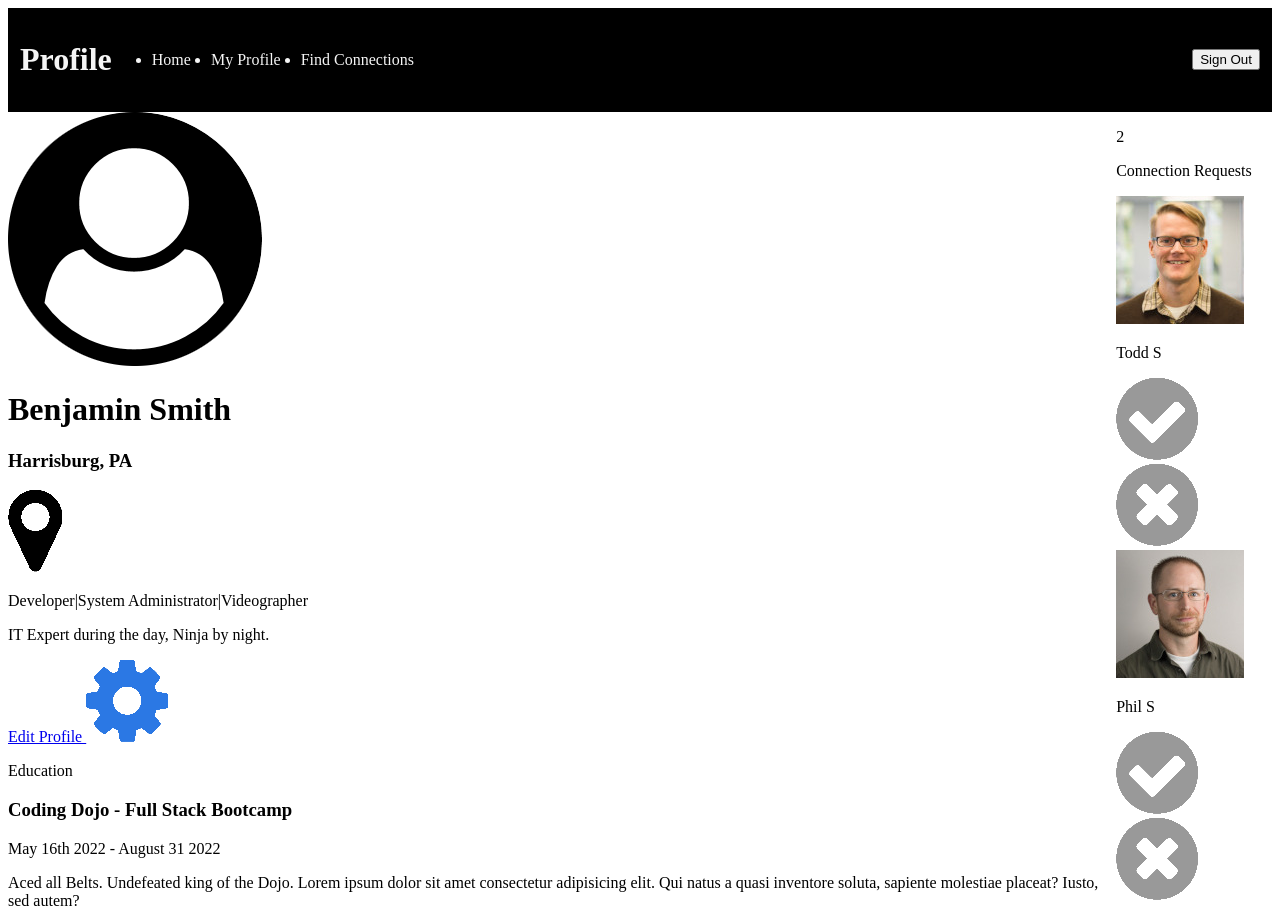
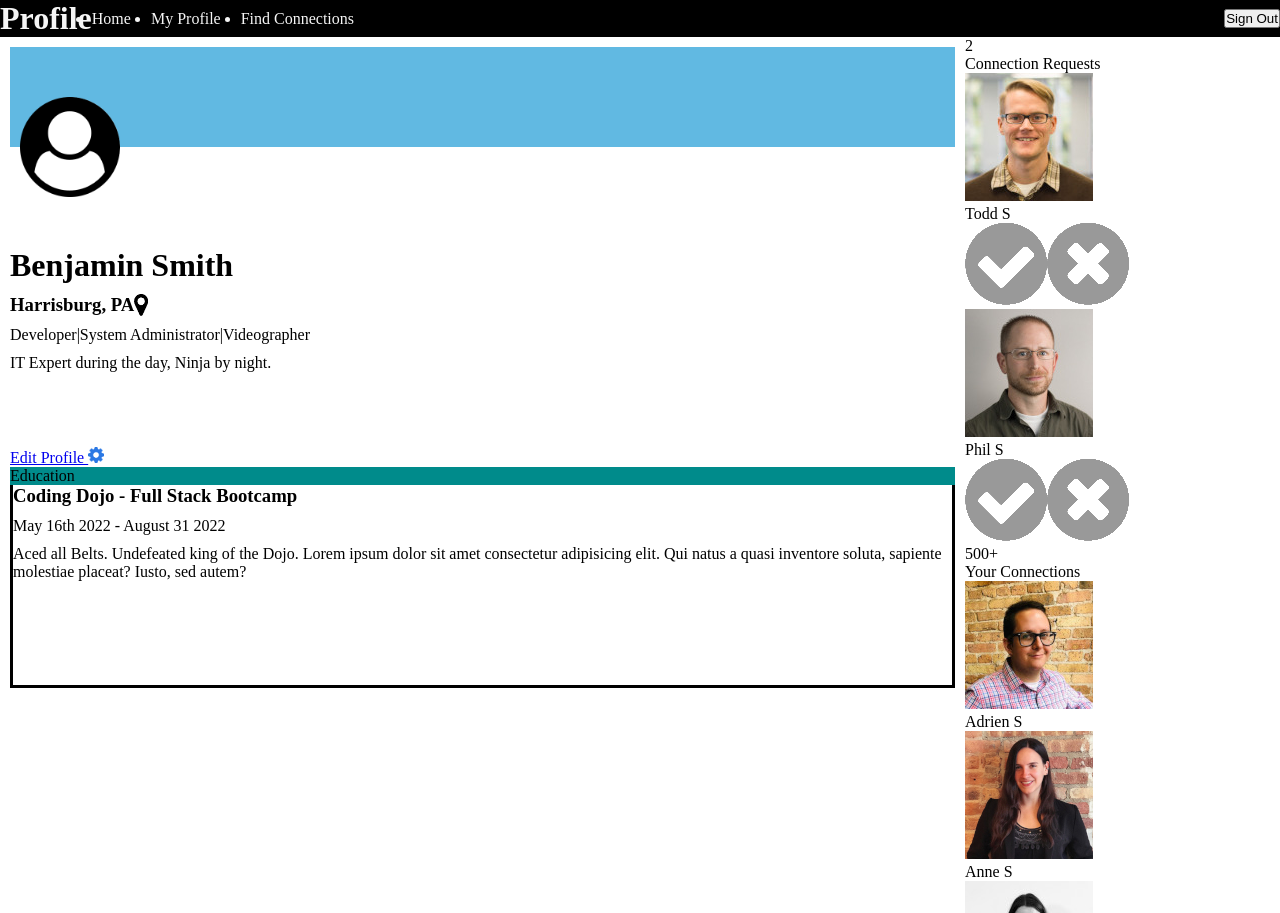
Before and after one commit to BenSmith2/WFMAY2022, a plain HTML site: page Day4/Lego/index.html in a window 1280 px wide. Shown: the top 913 px of the page. Drawn offline with Linux system fonts and the light colour scheme.

Commit message:
Forfeiture

```diff
--- a/Day4/Lego/index.html
+++ b/Day4/Lego/index.html
@@ -27,15 +27,19 @@
 
             <div class="userCard">
                 <div class="userTopBanner"></div>
-                <img src="./img/user-circle.png" alt="">
+                <img class = "profilePicture" src="./img/user-circle.png" alt="">
                 <div class="userMain">
-                    <div class="userBody">
-                        <div class="name"><h1>Benjamin Smith</h1></div>
-                        <div class="location"><h3>Harrisburg, PA</h3><img src="img/map-marker.png" alt=""></div>
-                        <div class="titles"><p>Developer|System Administrator|Videographer</p></div>
-                        <div class="about"><p>IT Expert during the day, Ninja by night.</p></div>
+                    <div class="userBodyTop">
+                        <div class="userBody">
+                            <div class="name"><h1>Benjamin Smith</h1></div>
+                            <div class="location"><h3>Harrisburg, PA</h3><img src="img/map-marker.png" alt="Map Marker Icon"></div>
+                            <div class="titles"><p>Developer|System Administrator|Videographer</p></div>
+                            <div class="about"><p>IT Expert during the day, Ninja by night.</p></div>
+                        </div>
                     </div>
-                    <div class="userFooter"><a href="www.google.com">Edit Profile <img src="img/gear.png" alt="gear"></a></div>
+                    <div class="userBodyFooter">
+                        <div class="userFooter"><a href="www.google.com">Edit Profile <img class="gearIcon" src="img/gear.png" alt="gear"></a></div>
+                    </div>
                 </div>
             </div>
 
--- a/Day4/Lego/style.css
+++ b/Day4/Lego/style.css
@@ -1,7 +1,12 @@
+* {
+    margin: 0px;
+    padding: 0px;
+}
+
 .nav {
     background-color: black;
     color: whitesmoke;
-    padding: 12px;
+    /* padding: 12px; */
     display: flex;
     flex-direction: row;
     justify-content: space-between;
@@ -26,6 +31,7 @@
 .mainBody {
     display: flex;
     flex-direction: row;
+    justify-content: space-around;
 }
 
 /* main body controls end */
@@ -35,4 +41,76 @@
 .leftColumn {
     display: flex;
     flex-direction: column;
+    margin: 10px;
+    flex:3;
 }
+
+/* User Card */
+
+.userCard {
+    display: flex;
+    flex-direction: column;
+}
+
+.userTopBanner {
+    background-color: rgb(97, 185, 226);
+    height: 100px;
+    border-style: solid rgb(97, 185, 226) ;
+}
+
+.profilePicture {
+    width: 100px;
+    position: relative;
+    top: -50px;
+    left: 10px;
+}
+
+.userBody {
+    height: 200px;
+    display: flex;
+    flex-direction: column;
+    gap: 10px;
+}
+
+.location {
+    display: flex;
+    align-items: center;
+}
+
+.location > img {
+    width: 14px;
+}
+
+.gearIcon {
+    height: 16px;
+}
+
+/* profile card end  */
+
+/* Education start  */
+
+.educationMain {
+    display: flex;
+    flex-direction: column;
+
+}
+
+.educationTopBorder{
+    background-color: darkcyan;
+}
+
+.educationBody {
+    height: 200px;
+    border-style: solid;
+    border-top: none;
+}
+
+.educationOne {
+    display: flex;
+    flex-direction: column;
+    gap: 10px;
+}
+
+.rightColumn {
+    flex:1;
+}
```
Also changed, not shown: index.html (added), style.css (added).
